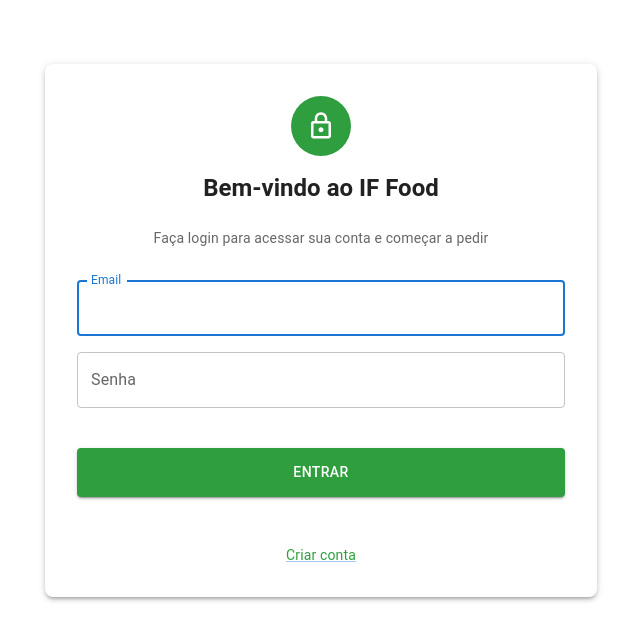
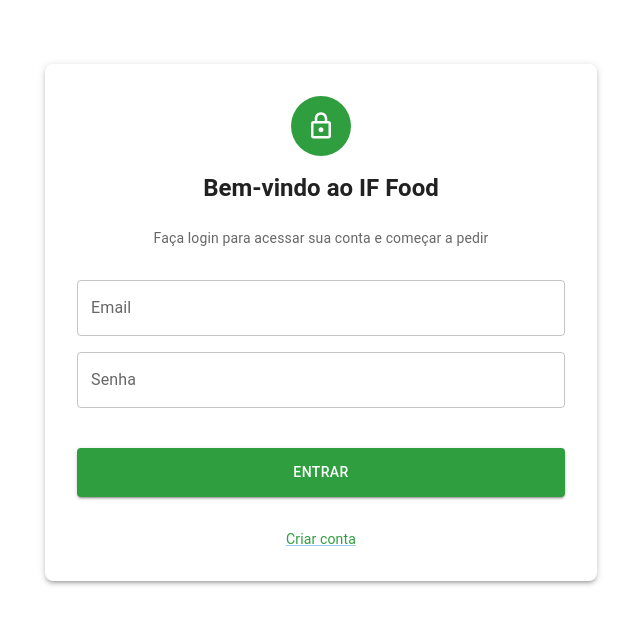
Before and after one commit to jonathatargino/if-food, a React (Vite) app in the folder if-food-front/: page /login in a window 1280 px wide. Shown: the top 640 px of the page, without its empty margins (319-959 px from the left). Built offline with nearby package versions, Linux system fonts and the light colour scheme; no server answers.

Commit message:
refact: create controlled textfield component, create login form component

```diff
--- /dev/null
+++ b/if-food-front/src/components/form/controlled-textfield.tsx
@@ -0,0 +1,35 @@
+import { SxProps, TextField } from "@mui/material";
+import { InputHTMLAttributes } from "react";
+import { useFormContext } from "react-hook-form";
+
+interface ControlledTextfieldProps {
+    name: string;
+    label: string;
+    sx?: SxProps;
+    type?: InputHTMLAttributes<HTMLInputElement>["type"];
+}
+
+export function ControlledTextField({
+    name,
+    label,
+    type = "text",
+    sx = {},
+}: ControlledTextfieldProps) {
+    const {
+        register,
+        formState: { errors },
+    } = useFormContext();
+
+    return (
+        <TextField
+            fullWidth
+            label={label}
+            autoComplete={name}
+            type={type}
+            error={!!errors[name]}
+            helperText={errors[name]?.message as string}
+            sx={sx}
+            {...register(name)}
+        />
+    );
+}
--- /dev/null
+++ b/if-food-front/src/pages/login/components/form/index.tsx
@@ -0,0 +1,80 @@
+import { Alert, Box, Button, Snackbar } from "@mui/material";
+import { FormProvider, useForm } from "react-hook-form";
+import { useAuth } from "../../../../contexts/auth";
+import { useNavigate } from "react-router-dom";
+import { useState } from "react";
+import { yupResolver } from "@hookform/resolvers/yup";
+import { LoginFormData, schema } from "./schema";
+import { ControlledTextField } from "../../../../components/form/controlled-textfield";
+
+export function LoginForm() {
+    const [showSuccess, setShowSuccess] = useState(false);
+    const [showError, setShowError] = useState(false);
+    const [errorMessage, setErrorMessage] = useState("");
+
+    const { login } = useAuth();
+    const navigate = useNavigate();
+
+    const form = useForm<LoginFormData>({
+        resolver: yupResolver(schema),
+    });
+
+    const onSubmit = async (data: LoginFormData) => {
+        try {
+            await login(data.email, data.password);
+            setShowSuccess(true);
+            navigate("/");
+        } catch {
+            setErrorMessage("Ocorreu um erro. Por favor, tente novamente.");
+            setShowError(true);
+        }
+    };
+
+    return (
+        <FormProvider {...form}>
+            <Box
+                component={"form"}
+                onSubmit={form.handleSubmit(onSubmit)}
+                sx={{
+                    mt: 1,
+                    width: "100%",
+                    display: "flex",
+                    flexDirection: "column",
+                    gap: 2,
+                }}>
+                <ControlledTextField name="email" label="Email" />
+                <ControlledTextField name="password" label="Senha" type="password" />
+                <Button
+                    type="submit"
+                    fullWidth
+                    variant="contained"
+                    sx={{
+                        mt: 3,
+                        mb: 2,
+                        py: 1.5,
+                        bgcolor: "#2f9e3f",
+                        "&:hover": {
+                            bgcolor: "#2f9e3f",
+                            opacity: 0.9,
+                        },
+                    }}>
+                    Entrar
+                </Button>
+            </Box>
+            <Snackbar
+                open={showSuccess}
+                autoHideDuration={6000}
+                onClose={() => setShowSuccess(false)}>
+                <Alert severity="success" sx={{ width: "100%" }}>
+                    Bem-vindo de volta! Login realizado com sucesso.
+                </Alert>
+            </Snackbar>
+
+            <Snackbar open={showError} autoHideDuration={6000} onClose={() => setShowError(false)}>
+                <Alert severity="error" sx={{ width: "100%" }}>
+                    {errorMessage}
+                </Alert>
+            </Snackbar>
+        </FormProvider>
+    );
+}
--- a/if-food-front/src/pages/login/index.tsx
+++ b/if-food-front/src/pages/login/index.tsx
@@ -1,49 +1,9 @@
-import { useState } from "react";
-import { useForm } from "react-hook-form";
-import { yupResolver } from "@hookform/resolvers/yup";
-import {
-    Box,
-    Button,
-    Container,
-    TextField,
-    Typography,
-    Alert,
-    Snackbar,
-    Paper,
-    Link,
-} from "@mui/material";
+import { Box, Container, Typography, Paper, Link } from "@mui/material";
 import { LockOutlined } from "@mui/icons-material";
-import { Link as RouterLink, useNavigate } from "react-router-dom";
-import { useAuth } from "../../contexts/auth";
-import { LoginFormData, schema } from "./schema";
+import { Link as RouterLink } from "react-router-dom";
+import { LoginForm } from "./components/form";
 
 export const LoginPage = () => {
-    const [showSuccess, setShowSuccess] = useState(false);
-    const [showError, setShowError] = useState(false);
-    const [errorMessage, setErrorMessage] = useState("");
-
-    const { login } = useAuth();
-    const navigate = useNavigate();
-
-    const {
-        register,
-        handleSubmit,
-        formState: { errors },
-    } = useForm<LoginFormData>({
-        resolver: yupResolver(schema),
-    });
-
-    const onSubmit = async (data: LoginFormData) => {
-        try {
-            await login(data.email, data.password);
-            setShowSuccess(true);
-            navigate("/");
-        } catch {
-            setErrorMessage("Ocorreu um erro. Por favor, tente novamente.");
-            setShowError(true);
-        }
-    };
-
     return (
         <Container maxWidth="sm">
             <Paper
@@ -80,45 +40,7 @@ export const LoginPage = () => {
                     Faça login para acessar sua conta e começar a pedir
                 </Typography>
 
-                <Box
-                    component="form"
-                    onSubmit={handleSubmit(onSubmit)}
-                    sx={{ mt: 1, width: "100%", display: "flex", flexDirection: "column", gap: 2 }}>
-                    <TextField
-                        fullWidth
-                        label="Email"
-                        autoComplete="email"
-                        autoFocus
-                        {...register("email")}
-                        error={!!errors.email}
-                        helperText={errors.email?.message}
-                    />
-                    <TextField
-                        fullWidth
-                        label="Senha"
-                        type="password"
-                        autoComplete="current-password"
-                        {...register("password")}
-                        error={!!errors.password}
-                        helperText={errors.password?.message}
-                    />
-                    <Button
-                        type="submit"
-                        fullWidth
-                        variant="contained"
-                        sx={{
-                            mt: 3,
-                            mb: 2,
-                            py: 1.5,
-                            bgcolor: "#2f9e3f",
-                            "&:hover": {
-                                bgcolor: "#2f9e3f",
-                                opacity: 0.9,
-                            },
-                        }}>
-                        Entrar
-                    </Button>
-
+                <LoginForm />
                 <Box sx={{ display: "flex", justifyContent: "center", mt: 2 }}>
                     <Link
                         component={RouterLink}
@@ -128,23 +50,7 @@ export const LoginPage = () => {
                         Criar conta
                     </Link>
                 </Box>
-                </Box>
             </Paper>
-
-            <Snackbar
-                open={showSuccess}
-                autoHideDuration={6000}
-                onClose={() => setShowSuccess(false)}>
-                <Alert severity="success" sx={{ width: "100%" }}>
-                    Bem-vindo de volta! Login realizado com sucesso.
-                </Alert>
-            </Snackbar>
-
-            <Snackbar open={showError} autoHideDuration={6000} onClose={() => setShowError(false)}>
-                <Alert severity="error" sx={{ width: "100%" }}>
-                    {errorMessage}
-                </Alert>
-            </Snackbar>
         </Container>
     );
 };
```
Also changed, not shown: if-food-front/src/pages/login/components/form/schema.ts (renamed from if-food-front/src/pages/login/schema.ts). Lines whose indentation alone changed are shown as unchanged.
